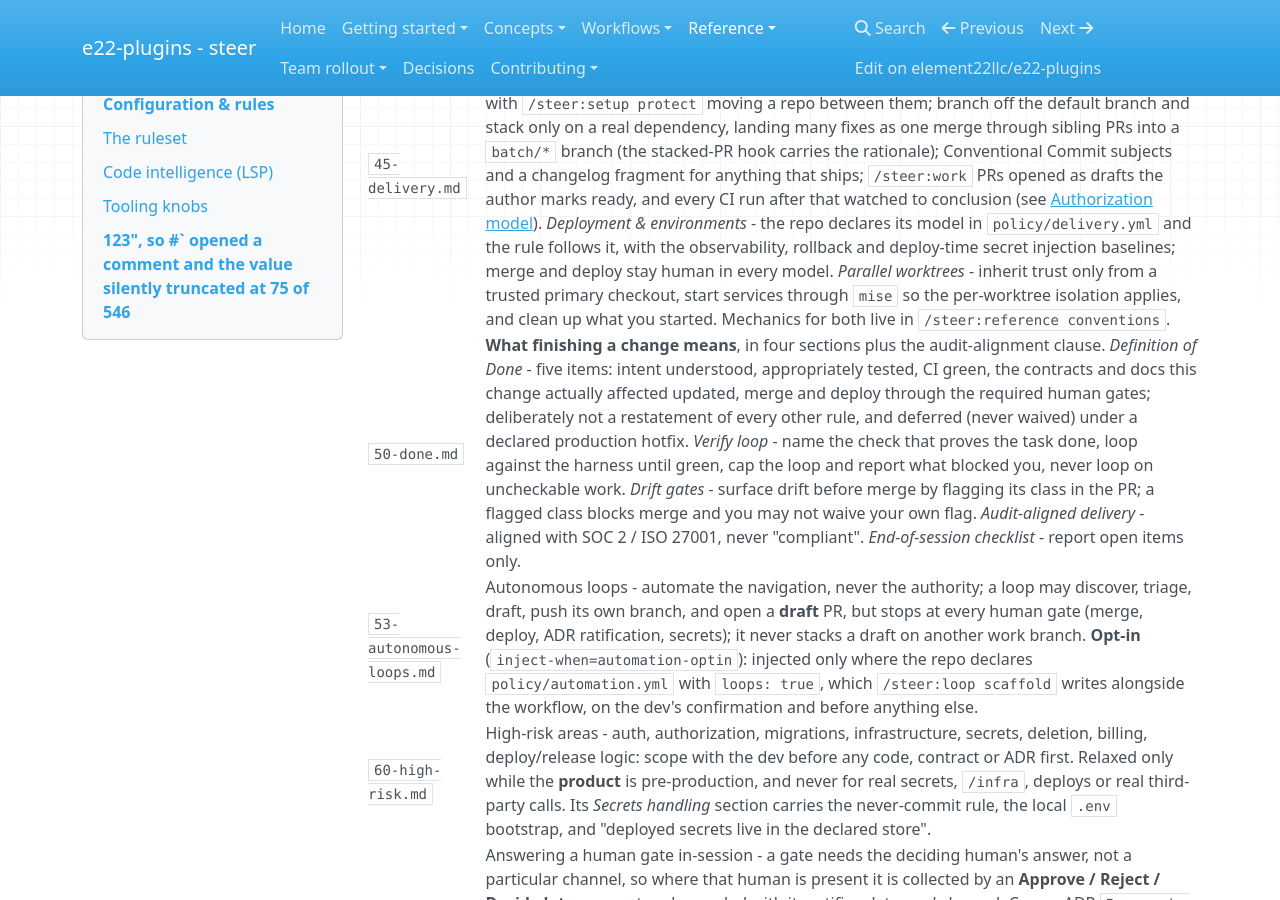
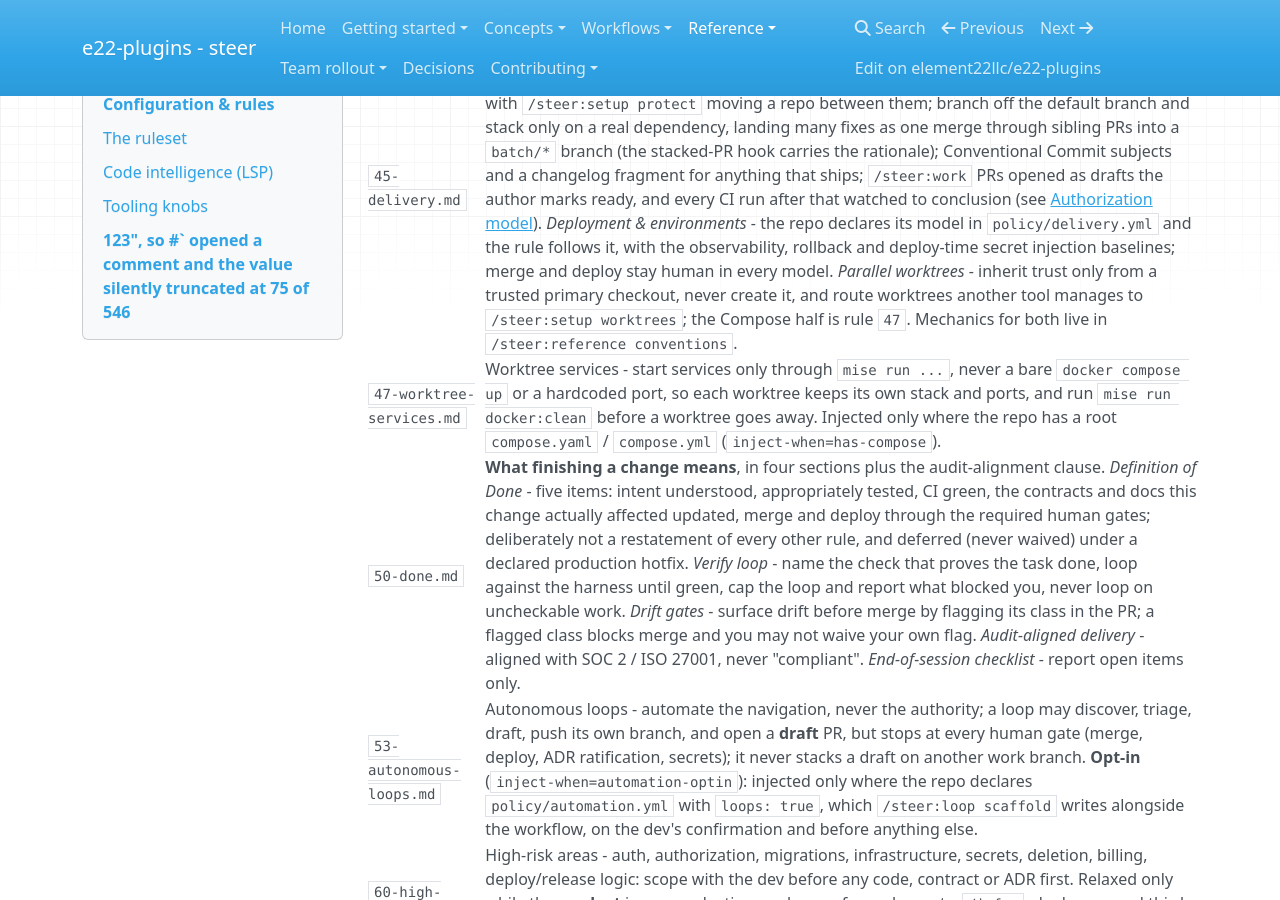
Before and after one commit to element22llc/e22-plugins, an MkDocs documentation site: the page built from docs/reference/configuration.md, in a window 1280 px wide and 900 px high, scrolled down 1847 px. Built offline with MkDocs 1.6.1, drawn with Linux system fonts in a browser that asks for light colours; nearby versions of some CDN libraries; some of the changed text lies outside the part shown.

Commit message:
feat(rules): scope the worktree services guidance to Compose repos
Rule 45's Parallel worktrees section told every code repo to start services
through mise, never a bare `docker compose up`, and to run `docker:clean`
before removing a worktree. That only applies where a Compose file exists, so
those sentences move to a new rule 47 gated on `has-compose`. The trust
sentence and the `/steer:setup worktrees` pointer apply to every mise repo and
stay in 45. The Copilot generator gains the `has-compose` precondition, and
both code-max fixtures (budget gate, hook suite) gain a compose.yaml so they
keep every predicate true.

Part of #813.

Co-Authored-By: Claude Opus 5.5 <noreply@anthropic.com>

```diff
--- a/docs/reference/configuration.md
+++ b/docs/reference/configuration.md
@@ -26,7 +26,8 @@ command's output at 10,000 characters (see the hook's row in [Hooks](hooks.md)).
 | `35-tracker.md` | Issue-tracker integration, client-agnostic - `/spec/tracker.md` declares the system and ref format; refs live in the `> Tracker:` line of an intent or ADR, the PR and the history entry; a question stays a `Q-NNN` open question until it needs an owner, blocks several features, needs outside input, or would outlive the session, and is then promoted to an issue. On GitHub, `/steer:work issues` is the lifecycle and `/steer:tracker-sync` the gateway. |
 | `36-issue-first.md` | Issue-first (GitHub-adopted repos). |
 | `40-testing.md` | Testing - a feature change carries its tests in the same PR, a bug fix carries a regression test that fails before and passes after, and a failing test is never deleted or skipped to make CI pass. Coverage is a signal, not a target: cover what you touch, prioritise critical paths and error handling, surface a drop on changed code as drift, and gate only changed-line coverage - the reviewer judges adequacy. |
-| `45-delivery.md` | **How work reaches users**, in three parts. *Commit autonomy* - commit, push and open the PR without asking, deliberately overriding a surface default (CLI, web, GitHub Action) to do so only when asked; the merge is the gate. Two declared modes, pr-flow (the default) and solo trunk, with `/steer:setup protect` moving a repo between them; branch off the default branch and stack only on a real dependency, landing many fixes as one merge through sibling PRs into a `batch/*` branch (the stacked-PR hook carries the rationale); Conventional Commit subjects and a changelog fragment for anything that ships; `/steer:work` PRs opened as drafts the author marks ready, and every CI run after that watched to conclusion (see [Authorization model](../concepts/authorization-model.md)). *Deployment & environments* - the repo declares its model in `policy/delivery.yml` and the rule follows it, with the observability, rollback and deploy-time secret injection baselines; merge and deploy stay human in every model. *Parallel worktrees* - inherit trust only from a trusted primary checkout, start services through `mise` so the per-worktree isolation applies, and clean up what you started. Mechanics for both live in `/steer:reference conventions`. |
+| `45-delivery.md` | **How work reaches users**, in three parts. *Commit autonomy* - commit, push and open the PR without asking, deliberately overriding a surface default (CLI, web, GitHub Action) to do so only when asked; the merge is the gate. Two declared modes, pr-flow (the default) and solo trunk, with `/steer:setup protect` moving a repo between them; branch off the default branch and stack only on a real dependency, landing many fixes as one merge through sibling PRs into a `batch/*` branch (the stacked-PR hook carries the rationale); Conventional Commit subjects and a changelog fragment for anything that ships; `/steer:work` PRs opened as drafts the author marks ready, and every CI run after that watched to conclusion (see [Authorization model](../concepts/authorization-model.md)). *Deployment & environments* - the repo declares its model in `policy/delivery.yml` and the rule follows it, with the observability, rollback and deploy-time secret injection baselines; merge and deploy stay human in every model. *Parallel worktrees* - inherit trust only from a trusted primary checkout, never create it, and route worktrees another tool manages to `/steer:setup worktrees`; the Compose half is rule `47`. Mechanics for both live in `/steer:reference conventions`. |
+| `47-worktree-services.md` | Worktree services - start services only through `mise run ...`, never a bare `docker compose up` or a hardcoded port, so each worktree keeps its own stack and ports, and run `mise run docker:clean` before a worktree goes away. Injected only where the repo has a root `compose.yaml` / `compose.yml` (`inject-when=has-compose`). |
 | `50-done.md` | **What finishing a change means**, in four sections plus the audit-alignment clause. *Definition of Done* - five items: intent understood, appropriately tested, CI green, the contracts and docs this change actually affected updated, merge and deploy through the required human gates; deliberately not a restatement of every other rule, and deferred (never waived) under a declared production hotfix. *Verify loop* - name the check that proves the task done, loop against the harness until green, cap the loop and report what blocked you, never loop on uncheckable work. *Drift gates* - surface drift before merge by flagging its class in the PR; a flagged class blocks merge and you may not waive your own flag. *Audit-aligned delivery* - aligned with SOC 2 / ISO 27001, never "compliant". *End-of-session checklist* - report open items only. |
 | `53-autonomous-loops.md` | Autonomous loops - automate the navigation, never the authority; a loop may discover, triage, draft, push its own branch, and open a **draft** PR, but stops at every human gate (merge, deploy, ADR ratification, secrets); it never stacks a draft on another work branch. **Opt-in** (`inject-when=automation-optin`): injected only where the repo declares `policy/automation.yml` with `loops: true`, which `/steer:loop scaffold` writes alongside the workflow, on the dev's confirmation and before anything else. |
 | `60-high-risk.md` | High-risk areas - auth, authorization, migrations, infrastructure, secrets, deletion, billing, deploy/release logic: scope with the dev before any code, contract or ADR first. Relaxed only while the **product** is pre-production, and never for real secrets, `/infra`, deploys or real third-party calls. Its *Secrets handling* section carries the never-commit rule, the local `.env` bootstrap, and "deployed secrets live in the declared store". |
@@ -48,12 +49,13 @@ command's output at 10,000 characters (see the hook's row in [Hooks](hooks.md)).
     `code-project|advisory`: the same in code mode, and the only marked rules a
     declared [advisory](known-limitations.md#advisory-mode-standards-without-adoption)
     repo receives. `12-stack-infra`,
-    `33-spec-workflow-openspec`, `36-issue-first` and
+    `33-spec-workflow-openspec`, `36-issue-first`, `47-worktree-services` and
     `53-autonomous-loops` are likewise
     scoped - respectively to
     repos that do IaC **and** follow the e22 org pack (`has-iac&org-e22`),
     drive the spine with OpenSpec (`has-openspec`),
     use GitHub as the tracker (`tracker-github`),
+    have a root Compose file (`has-compose`),
     and those that have declared the automation opt-in (`automation-optin`).
     `automation-optin` is the only predicate that fails **closed**: every other
     token injects on an unreadable signal, because a safety rule must never be
@@ -160,7 +162,7 @@ the org stack defaults in rule `10-stack`:
   `SessionEnd` / `WorktreeRemove` hooks touching a worktree's Docker stack, and
   the session check reporting stacks deleted worktrees left behind.
 - **`STEER_WORKTREE_OFFSET`** - pin one worktree's host-port offset when two
-  draw the same one (rule `45-delivery` -> Parallel worktrees), instead of editing shared files.
+  draw the same one (rule `47-worktree-services`), instead of editing shared files.
 - **`CLAUDE_CODE_SESSIONEND_HOOKS_TIMEOUT_MS`** - Claude Code's own knob, not
   steer's: raises the `SessionEnd` budget above its 1.5s default so the teardown
   has time to finish (see [Hooks](hooks.md)).
```
Also changed, not shown: CROSS-SURFACE.md (+1 -1 lines), docs/concepts/copilot-support.md (+1 -1 lines), docs/reference/hooks.md (+1 -1 lines), docs/reference/repository-contract.md (+4 -3 lines), plugins/steer/rules/45-delivery.md (+4 -6 lines), plugins/steer/rules/47-worktree-services.md (added, +6 -0 lines), plugins/steer/skills/worktrees/SKILL.md (+3 -2 lines), plugins/steer/templates/agents/skills/steer-worktrees/SKILL.md (+3 -2 lines), plugins/steer/templates/github/copilot-instructions.md (+13 -6 lines), plugins/steer/templates/reference/POLYREPO.md (+1 -1 lines), 7 other files.
